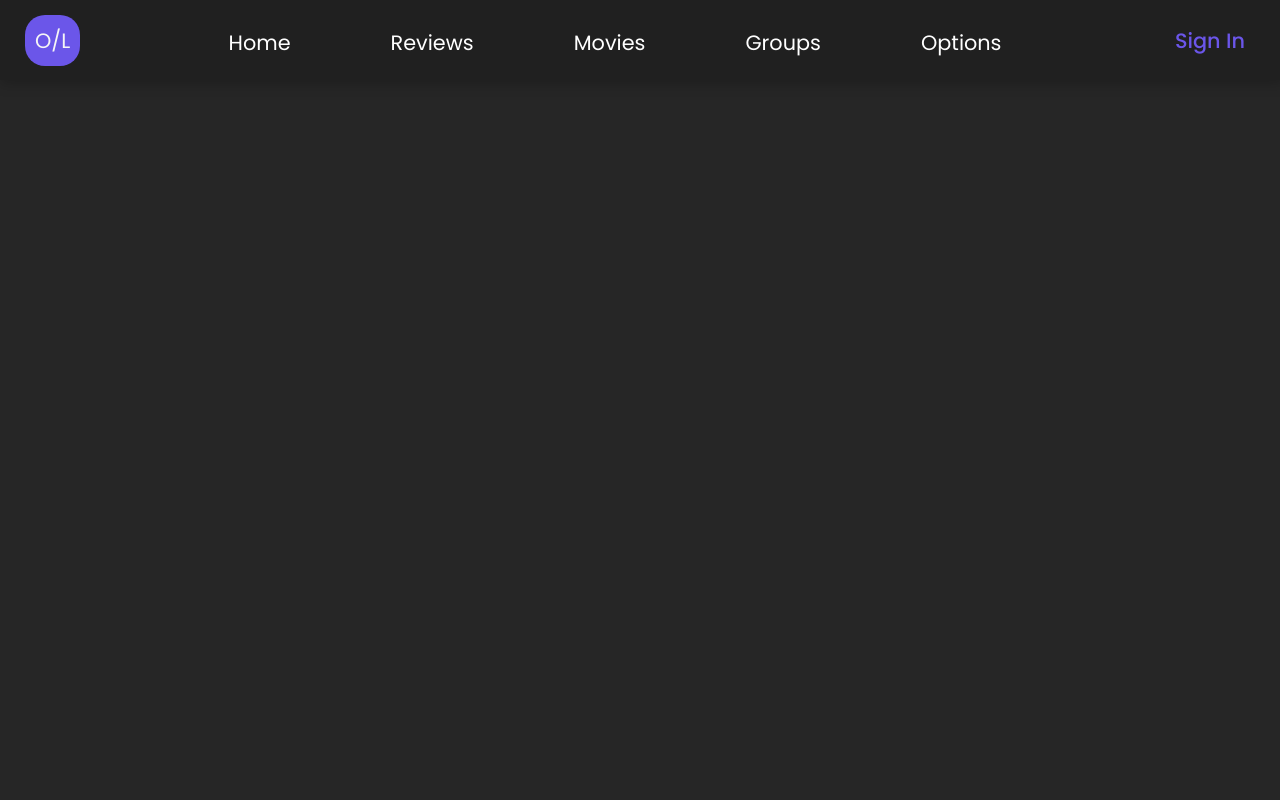
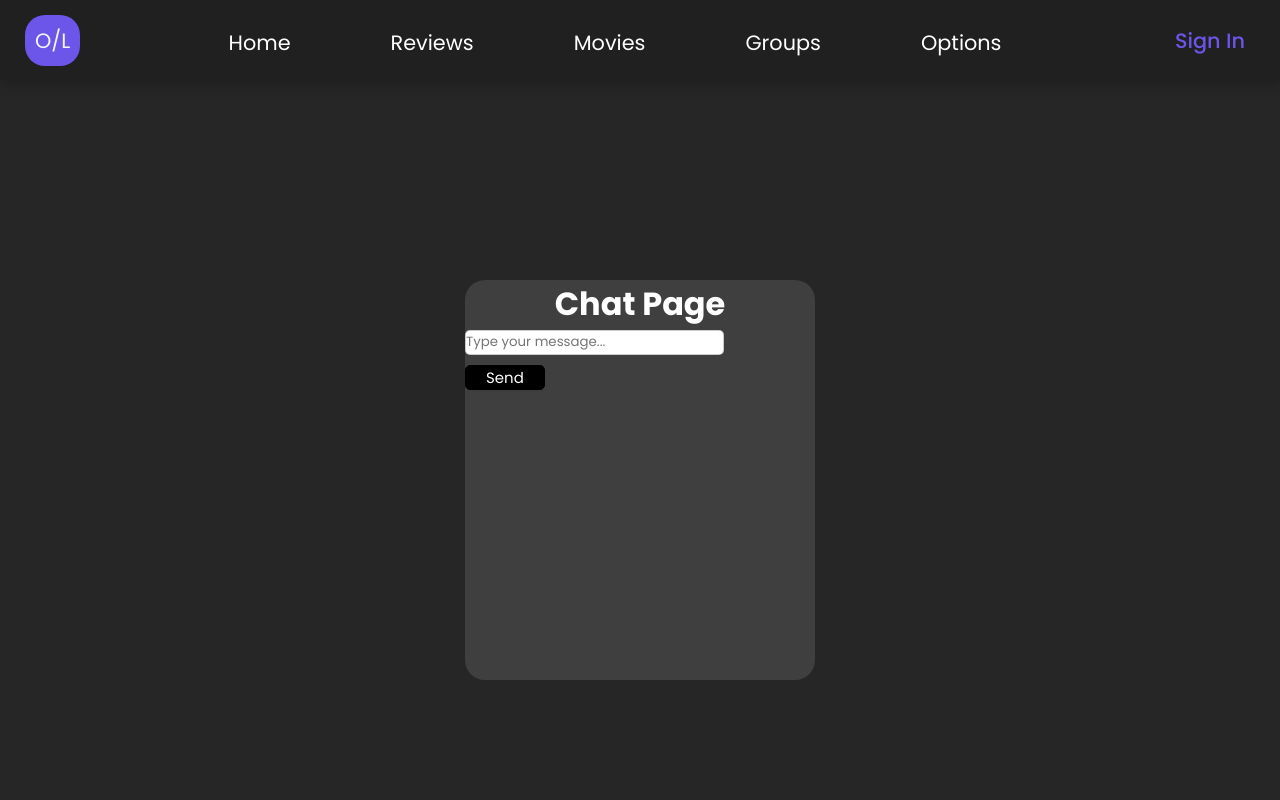
Before and after one commit to TVT22-11/Web-Project, a React (Create React App) app in the folder react-app/: page /groups/ChatPage in a window 1280 px wide. Shown: the top 800 px of the page. Built offline with nearby package versions, Linux system fonts and the light colour scheme.

Commit message:
chatting page added

```diff
--- a/react-app/package.json
+++ b/react-app/package.json
@@ -9,8 +9,10 @@
     "@testing-library/jest-dom": "^5.17.0",
     "@testing-library/react": "^13.4.0",
     "@testing-library/user-event": "^13.5.0",
+    "bootstrap": "^5.3.2",
     "moment-timezone": "^0.5.43",
     "react": "^18.2.0",
+    "react-bootstrap": "^2.9.1",
     "react-dom": "^18.2.0",
     "react-hook-form": "^7.48.2",
     "react-router-dom": "^6.18.0",
--- a/react-app/src/components/Groups/GroupRoutes.js
+++ b/react-app/src/components/Groups/GroupRoutes.js
@@ -1,5 +1,6 @@
 import React from 'react';
 import CreatingPage from './creatingPage';
+import ChatPage from './Chatpage'
 import Groups from './Groups';
 import { Routes, Route, Navigate } from 'react-router-dom';
 
@@ -12,7 +13,7 @@ return(
         <Route path="/" element={<Navigate to="Groups" />} />
         <Route path="groups" element={<Groups/>} />
         <Route path="CreatingPage" element={<CreatingPage />} />
-
+        <Route path="ChatPage" element={<ChatPage />} />
       </Routes>
     );
     };
--- a/react-app/src/components/Groups/Groups.css
+++ b/react-app/src/components/Groups/Groups.css
@@ -130,6 +130,34 @@ margin-bottom: 10px;
 /*CHATPAGE-CSS*/
 
 
+.chat{
+display: flex;
+align-items: center;
+justify-content: center;
+color: white;
+padding-top: 200px;
+}
+
+.chat h1{
+    display: flex;
+    justify-content: center;
+ color: white;
+}
+
+.chat button{
+    display: flex;
+    justify-content: center;
+width: fit-content;
+}
+
+.chat-backround{
+background-color: #3f3f3f;
+width: 350px;
+height: 400px;
+border-radius: 20px;
+}
+
+
 
 /*CREATE-GROUP-BUTTON-CSS*/
 
--- a/react-app/src/components/Groups/availableGroups.js
+++ b/react-app/src/components/Groups/availableGroups.js
@@ -1,5 +1,7 @@
 import React from 'react';
 import './Groups.css';
+import { Link } from 'react-router-dom';
+
 function availableGroups (){
     return (
 <div className="groups flex-container">
@@ -17,17 +19,17 @@ function availableGroups (){
               <tr>
                 <td><img src="/images/popcorn.png"/>Group 1</td>
                 <td>5/20</td>
-                <td><button>Join Group</button></td>
+                <td><button><Link to="/Groups/ChatPage">Join Group</Link></button></td>
               </tr>
               <tr>
                 <td><img src="/images/popcorn.png"/>Group 2</td>
                 <td>2/20</td>
-                <td><button>Join Group</button></td>
+                <td><button><Link to="/Groups/ChatPage">Join Group</Link></button></td>
               </tr>
               <tr>
                 <td><img src="/images/popcorn.png"/>Group 3</td>
                 <td>7/20</td>
-                <td><button>Join Group</button></td>
+                <td><button><Link to="/Groups/ChatPage">Join Group</Link></button></td>
               </tr>
             </tbody>
           </table>
--- a/react-app/src/components/Groups/chatpage.js
+++ b/react-app/src/components/Groups/chatpage.js
@@ -1,12 +1,60 @@
-import React from 'react';
-import './Groups.css';
-import './Navbar.js'
+// ChatPage.js
+import React, { useState } from 'react';
+import { Container, Form, Button, ListGroup } from 'react-bootstrap';
 
-function chatpage (){
-    return (
+const ChatPage = () => {
+  const [message, setMessage] = useState('');
+  const [messages, setMessages] = useState([]);
+
+  const getCurrentTime = () => {
+    const now = new Date();
+    const hours = now.getHours().toString().padStart(2, '0');
+    const minutes = now.getMinutes().toString().padStart(2, '0');
+    return `${hours}:${minutes}`;
+  };
+
+  const handleMessageChange = (e) => {
+    setMessage(e.target.value);
+  };
+
+  const handleSendMessage = () => {
+    if (message.trim() !== '') {
+      const currentTime = getCurrentTime();
+      const newMessage = `${currentTime} - ${message}`;
+      setMessages([...messages, newMessage]);
+      setMessage('');
+    }
+  };
+
+  return (
       <div className='chat'>
-<h1>Group 1</h1>
-      </div>
-      );
- }
- export default chatpage;
+            <div className='chat-backround'>
+
+    <Container>
+      <h1>Chat Page</h1>
+      <ListGroup style={{ maxHeight: '400px', overflowY: 'auto' }}>
+        {messages.map((msg, index) => (
+          <ListGroup.Item key={index}>{msg}</ListGroup.Item>
+        ))}
+      </ListGroup>
+      <Form>
+        <Form.Group>
+          <Form.Control
+            type="text"
+            placeholder="Type your message..."
+            value={message}
+            onChange={handleMessageChange}
+          />
+        </Form.Group>
+         <Button variant="primary" onClick={handleSendMessage}>
+          Send
+        </Button>
+      </Form>
+    </Container>
+
+    </div>
+    </div>
+  );
+};
+
+export default ChatPage;
```
Also changed, not shown: react-app/src/components/Groups/Groups.js (+3 -7 lines), 1 other file (tests, documents, lock files or other folders).
